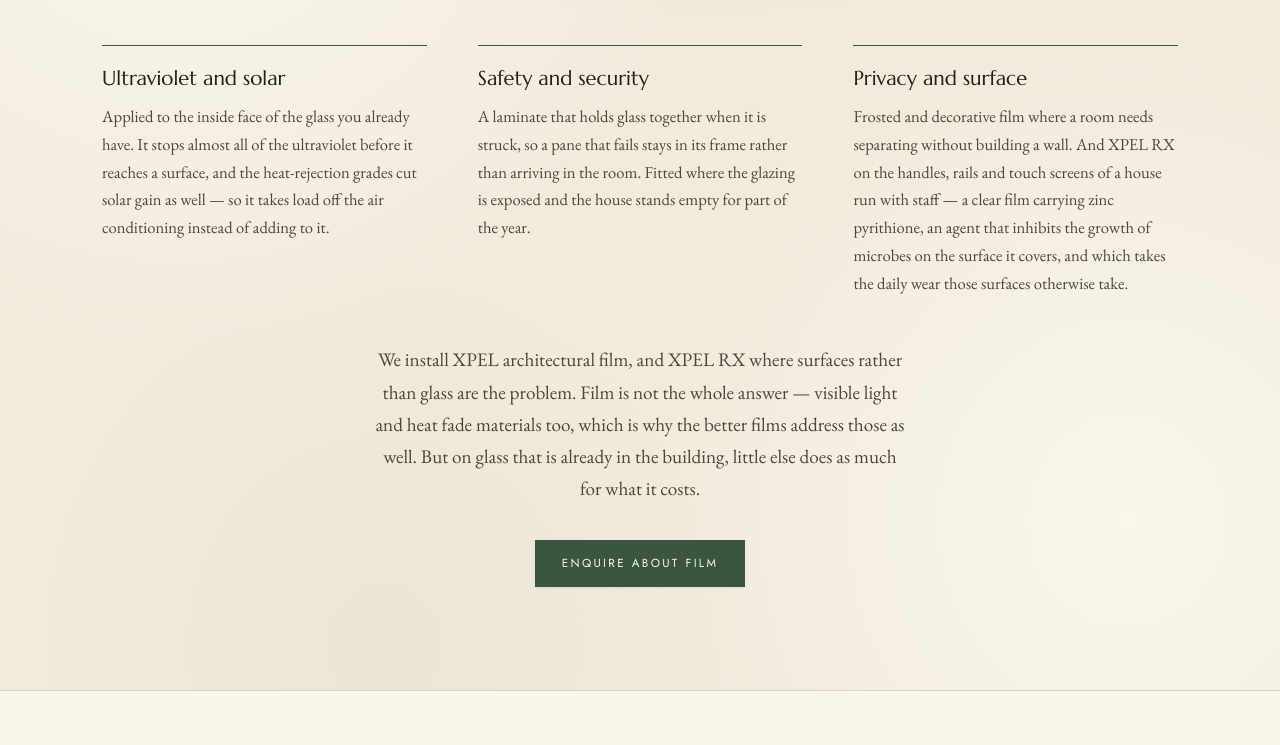
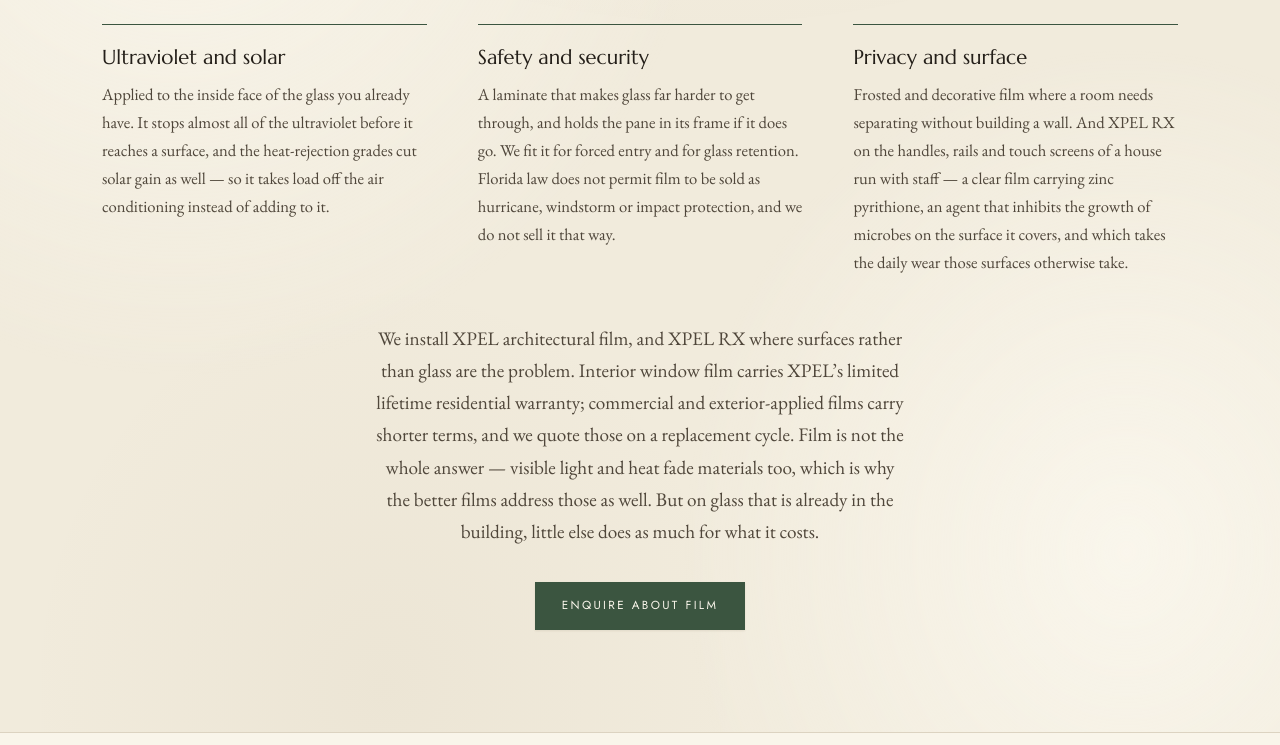
Before and after one commit to sylafation-prog/amalfibg, a plain HTML site: page estates.html in a window 1280 px wide. Shown: the part 4725-5470 px from the top of the page. Drawn offline with nearby package versions, Linux system fonts and the light colour scheme.

Commit message:
Estates film: Florida 553.842 compliance and warranty scope
Security film copy was vague enough to read as a storm claim. Florida
bars marketing film as hurricane, windstorm or impact protection, so it
is now explicitly sold for forced entry and glass retention, and says so.

Adds the XPEL warranty structure: limited lifetime residential on
interior film, shorter on commercial and exterior-applied.

Co-Authored-By: Claude Opus 5 <noreply@anthropic.com>
Claude-Session: https://claude.ai/code/session_017FNsznGUwsE3W4g89jNykx

```diff
--- a/estates.html
+++ b/estates.html
@@ -229,7 +229,7 @@
           <ul>
             <li>Ultraviolet film on sun-facing elevations</li>
             <li>Solar heat and glare reduction</li>
-            <li>Safety and security laminate on vulnerable glazing</li>
+            <li>Security laminate against forced entry</li>
             <li>Privacy and decorative film</li>
             <li>XPEL RX antimicrobial film on high-touch surfaces</li>
             <li>Condition of existing film recorded and renewed</li>
@@ -279,14 +279,14 @@
         </div>
         <div>
           <h3>Safety and security</h3>
-          <p>A laminate that holds glass together when it is struck, so a pane that fails stays in its frame rather than arriving in the room. Fitted where the glazing is exposed and the house stands empty for part of the year.</p>
+          <p>A laminate that makes glass far harder to get through, and holds the pane in its frame if it does go. We fit it for forced entry and for glass retention. Florida law does not permit film to be sold as hurricane, windstorm or impact protection, and we do not sell it that way.</p>
         </div>
         <div>
           <h3>Privacy and surface</h3>
           <p>Frosted and decorative film where a room needs separating without building a wall. And XPEL RX on the handles, rails and touch screens of a house run with staff &mdash; a clear film carrying zinc pyrithione, an agent that inhibits the growth of microbes on the surface it covers, and which takes the daily wear those surfaces otherwise take.</p>
         </div>
       </div>
-      <p class="lede narrow center" style="margin:46px auto 0">We install XPEL architectural film, and XPEL RX where surfaces rather than glass are the problem. Film is not the whole answer &mdash; visible light and heat fade materials too, which is why the better films address those as well. But on glass that is already in the building, little else does as much for what it costs.</p>
+      <p class="lede narrow center" style="margin:46px auto 0">We install XPEL architectural film, and XPEL RX where surfaces rather than glass are the problem. Interior window film carries XPEL&rsquo;s limited lifetime residential warranty; commercial and exterior-applied films carry shorter terms, and we quote those on a replacement cycle. Film is not the whole answer &mdash; visible light and heat fade materials too, which is why the better films address those as well. But on glass that is already in the building, little else does as much for what it costs.</p>
       <div class="actions center" style="margin-top:34px">
         <a class="btn btn-primary" href="contact">Enquire about film</a>
       </div>
```
